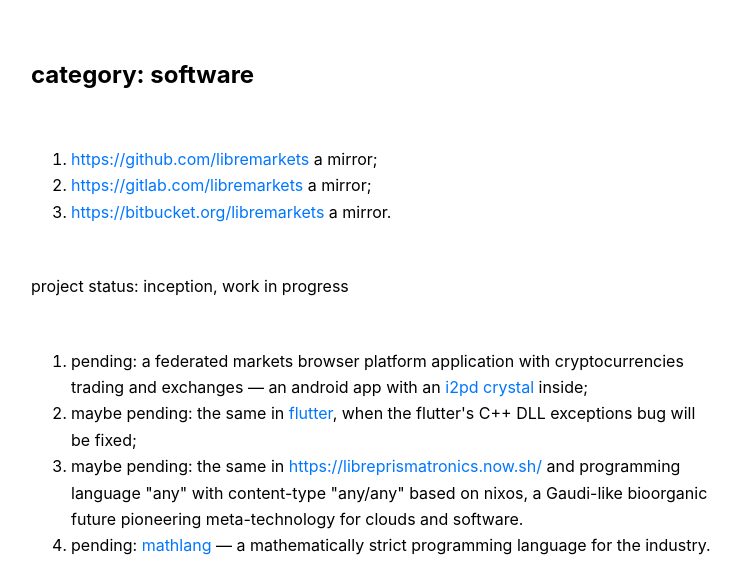
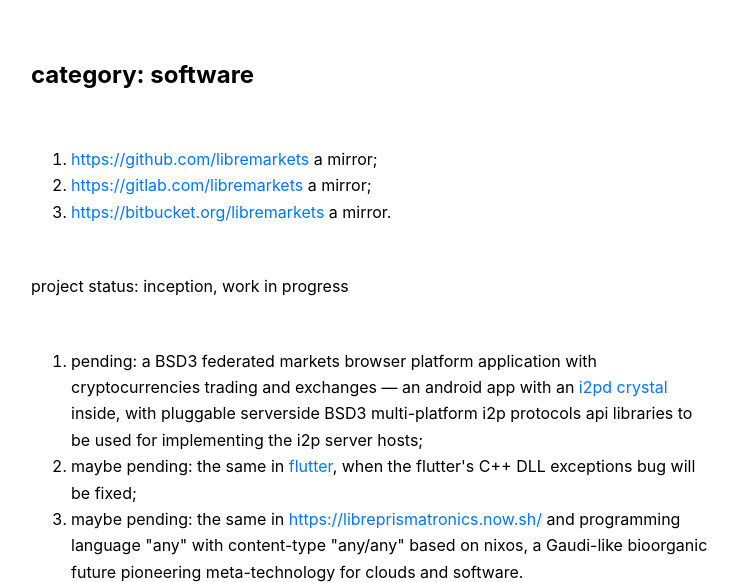
Before and after one commit to nonlin-lin-chaos-order-etc-etal/libremarkets_now_sh_gatsby, a Gatsby site: page / in a window 1280 px wide. Shown: the part 196-778 px from the top of the page, without its empty margins (269-1010 px from the left). Built offline with nearby package versions, Linux system fonts and the light colour scheme; Gatsby itself is replaced by a stand-in of ours; no server answers.

Commit message:
Update index.js

```diff
--- a/src/pages/index.js
+++ b/src/pages/index.js
@@ -28,7 +28,7 @@
       <p>project status: inception, work in progress</p>
 
       <p><ol>
-        <li>pending: a federated markets browser platform application with cryptocurrencies trading and exchanges &mdash; an android app with an <a href="https://i2pd.website/" target="_blank" rel="noopener" rel="noreferer">i2pd crystal</a> inside;</li>
+        <li>pending: a BSD3 federated markets browser platform application with cryptocurrencies trading and exchanges &mdash; an android app with an <a href="https://i2pd.website/" target="_blank" rel="noopener" rel="noreferer">i2pd crystal</a> inside, with pluggable serverside BSD3 multi-platform i2p protocols api libraries to be used for implementing the i2p server hosts;</li>
         <li>maybe pending: the same in <a href="https://flutter.dev/">flutter</a>, when the flutter's C++ DLL exceptions bug will be fixed;</li>
         <li>maybe pending: the same in <a href="https://libreprismatronics.now.sh/">https://libreprismatronics.now.sh/</a> and programming language "any" with content-type "any/any" based on nixos, a Gaudi-like bioorganic future pioneering meta-technology for clouds and software.</li>
         <li>pending: <a href="https://github.com/mathlangorg">mathlang</a> &mdash; a mathematically strict programming language for the industry.</li>
```
